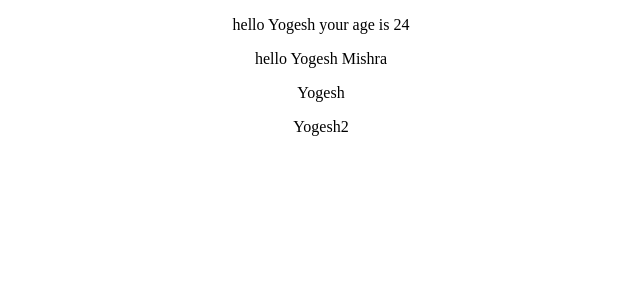
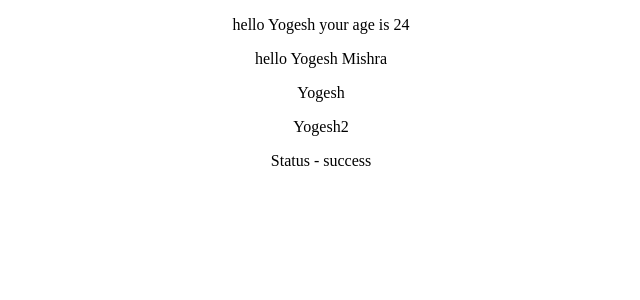
Before and after one commit to yogeshmishra667/tsx-react, a React (Create React App) app: page / in a window 1280 px wide. Shown: the top 300 px of the page, without its empty margins (319-959 px from the left). Built offline with nearby package versions, Linux system fonts and the light colour scheme.

Commit message:
added status type props

```diff
--- a/src/App.tsx
+++ b/src/App.tsx
@@ -3,6 +3,7 @@ import Greet from './Components/greet'
 import './App.css'
 import Person from './Components/Person'
 import { PersonList } from './Components/PersonList'
+import { Status } from './Components/Status'
 
 function App() {
   const personName = {
@@ -27,6 +28,7 @@ function App() {
       <Greet name="Yogesh" age={24} isLoggedin={true} />
       <Person name={personName} />
       <PersonList name={personList} />
+      <Status status="success" />
     </div>
   )
 }
--- /dev/null
+++ b/src/Components/Status.tsx
@@ -0,0 +1,21 @@
+import React from 'react'
+
+type Props = {
+  status: 'loading' | 'success' | 'error'
+}
+
+export const Status = (props: Props) => {
+  if (props.status === 'loading') {
+    ;<p>Loading....</p>
+  } else if (props.status === 'success') {
+    ;<p>Success</p>
+  } else if (props.status === 'error') {
+    ;<p>Error</p>
+  }
+
+  return (
+    <div>
+      <p>Status - {props.status}</p>
+    </div>
+  )
+}
```
